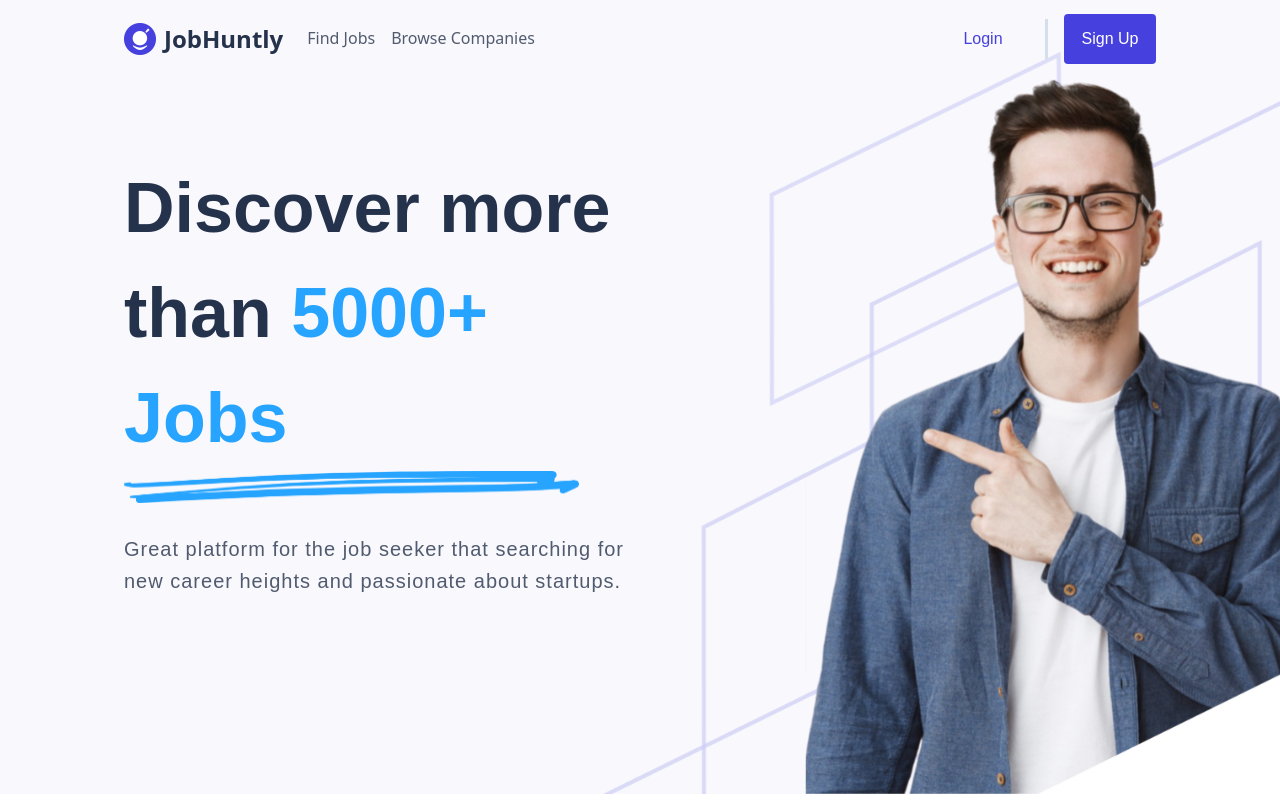
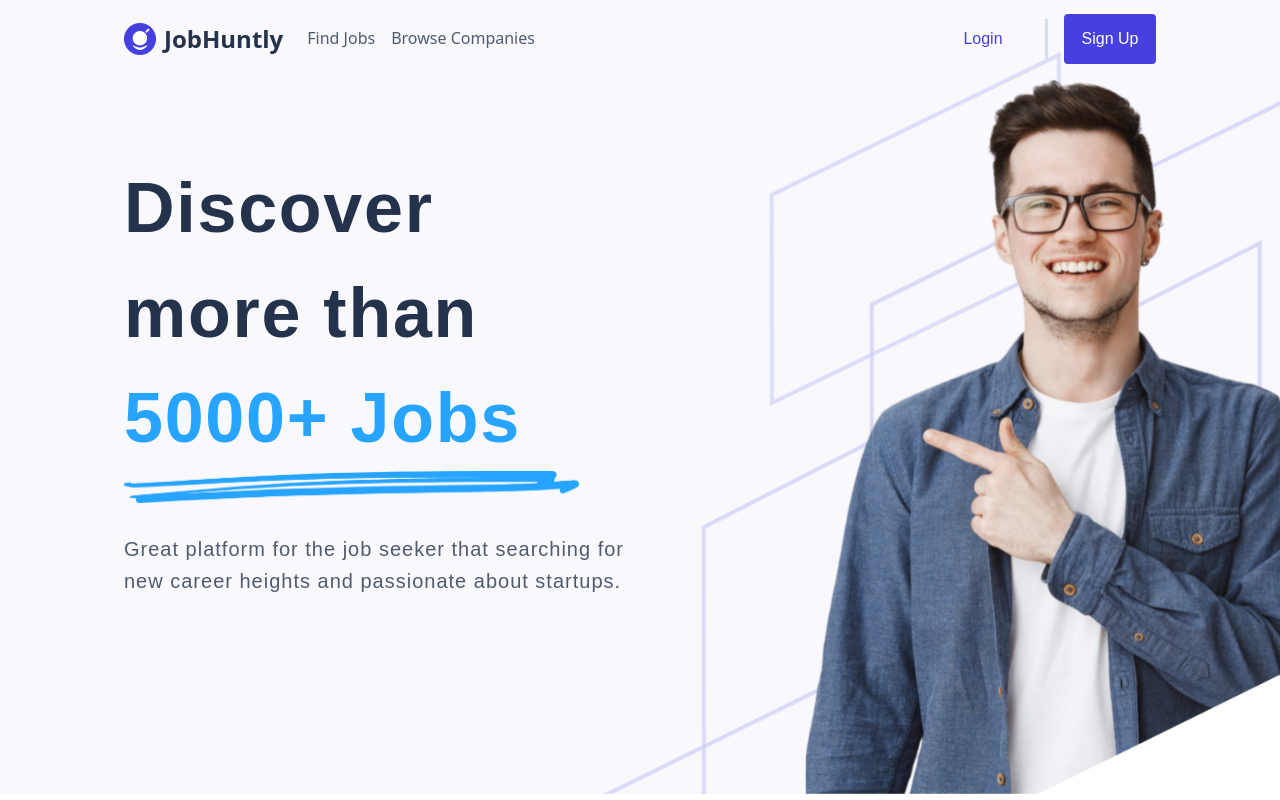
Before and after one commit to TechGenie-awake/JobHuntly, a Next.js app: page / in a window 1280 px wide. Shown: the top 800 px of the page. Built offline with nearby package versions, Linux system fonts and the light colour scheme.

Commit message:
improved css

```diff
--- a/src/components/HeroSection/HeroSection.tsx
+++ b/src/components/HeroSection/HeroSection.tsx
@@ -10,7 +10,7 @@ export default function HeroSection() {
             style={{ backgroundImage: `url(${HeroBackground.src})` }}
         >
             <div className="w-[500px] h-[237px] mx-[124px] pt-[156px]">
-                <h1 className="text-[70px] text-[#25324B] font-fahkwang font-bold">
+                <h1 className="text-[70px] text-[#25324B] font-fahkwang font-bold tracking-wide">
                     Discover more than <span className="text-[#26A4FF]">5000+ Jobs</span>
                 </h1>
                 <div
```
